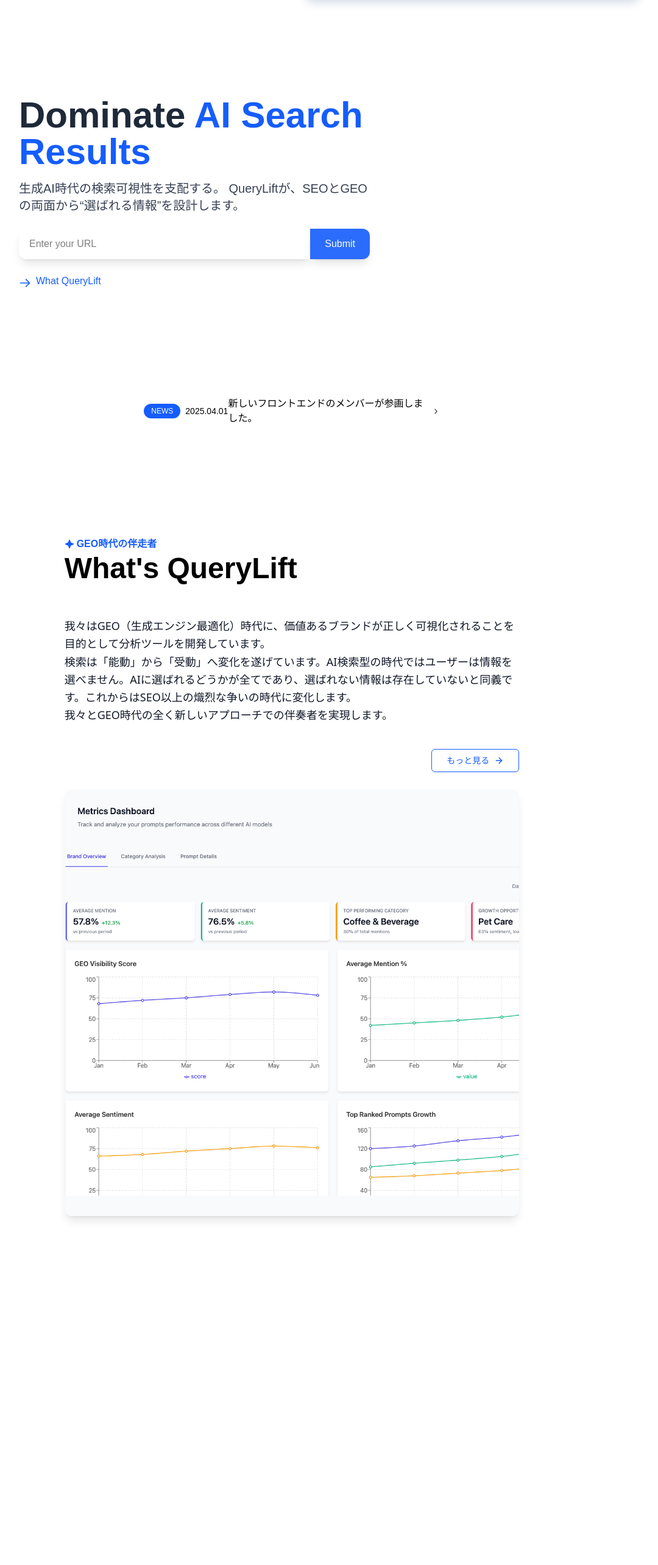
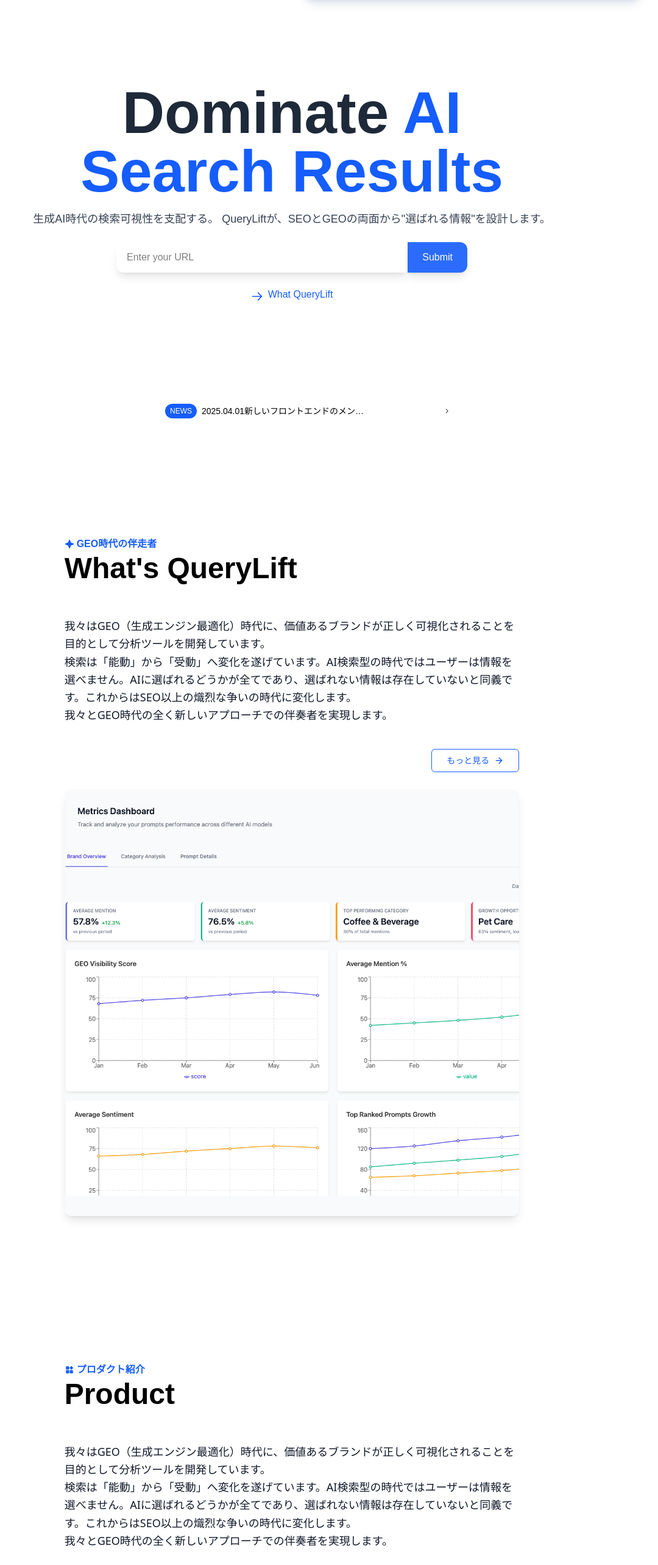
Before and after one commit to kohta9521/QueryLift_HP, a Next.js app: page / in a window 1280 px wide. Shown: the part 80-2646 px from the top of the page at 61% size, without its empty margins (161-1241 px from the left). Before the commit the page ends 2234 px from the top, so only its background shows below. Built offline with nearby package versions, Linux system fonts and the light colour scheme.

Commit message:
add new products section and

```diff
--- a/src/app/components/layouts/About/About.tsx
+++ b/src/app/components/layouts/About/About.tsx
@@ -5,18 +5,21 @@
 
 // components
 import SecTitle from "../../ui/text/SecTitle";
+import ViewMoreButton from "../../ui/button/ViewMoreButton";
 
 // icon
 import { PiStarFourFill } from "react-icons/pi";
 
 // next
 import Image from "next/image";
-import ViewMoreButton from "../../ui/button/ViewMoreButton";
 
 export default function About() {
   useAOS();
   return (
-    <section id="about" className="w-11/12 mx-auto py-30 md:py-40 md:w-7/12">
+    <section
+      id="about"
+      className="w-11/12 mx-auto pt-30 pb-16 md:pt-40 md:pb-20 md:w-7/12"
+    >
       <SecTitle
         id="about"
         icon={
--- a/src/app/components/layouts/Header/Header.tsx
+++ b/src/app/components/layouts/Header/Header.tsx
@@ -26,7 +26,9 @@
     <header className="fixed top-4 left-0 right-0 flex justify-center items-center w-full z-10">
       <div className="w-11/12 h-[60px] bg-white/20 backdrop-blur-md rounded-lg flex items-center justify-between px-4 md:px-6">
         {/* logo */}
-        <div className="font-semibold text-xl">QueryLift</div>
+        <div className="font-semibold text-xl">
+          <p className="text-white">QueryLift</p>
+        </div>
 
         {/* デスクトップナビゲーション - lg以上で表示 */}
         <nav className="hidden lg:block">
--- a/src/app/components/layouts/Hero/Hero.tsx
+++ b/src/app/components/layouts/Hero/Hero.tsx
@@ -25,7 +25,7 @@
       {/* コンテンツ部分 */}
       <Contents />
       {/* ニュース部分 */}
-      <div className="hidden md:block">
+      <div className="">
         <NewsCard
           id="hero-news-1"
           link="/news"
--- a/src/app/components/layouts/Product/Products.tsx
+++ b/src/app/components/layouts/Product/Products.tsx
@@ -0,0 +1,36 @@
+"use client";
+
+// hooks
+import useAOS from "@/hooks/useAOS";
+
+// components
+import SecTitle from "../../ui/text/SecTitle";
+
+// icon
+import { AiFillProduct } from "react-icons/ai";
+
+// next
+// import Image from "next/image";
+
+const Products = () => {
+  useAOS();
+  return (
+    <section id="products" className="w-11/12 mx-auto py-30 md:py-40 md:w-7/12">
+      <SecTitle
+        id="products"
+        icon={<AiFillProduct />}
+        jatitle="プロダクト紹介"
+        entitle="Product"
+      />
+      <p data-aos="fade-up" className="main-text mb-10">
+        我々はGEO（生成エンジン最適化）時代に、価値あるブランドが正しく可視化されることを目的として分析ツールを開発しています。
+        <br />
+        検索は「能動」から「受動」へ変化を遂げています。AI検索型の時代ではユーザーは情報を選べません。AIに選ばれるどうかが全てであり、選ばれない情報は存在していないと同義です。これからはSEO以上の熾烈な争いの時代に変化します。
+        <br />
+        我々とGEO時代の全く新しいアプローチでの伴奏者を実現します。
+      </p>
+    </section>
+  );
+};
+
+export default Products;
--- a/src/app/page.tsx
+++ b/src/app/page.tsx
@@ -3,6 +3,7 @@
 import Spline from "@splinetool/react-spline/next";
 import Hero from "./components/layouts/Hero/Hero";
 import About from "./components/layouts/About/About";
+import Products from "./components/layouts/Product/Products";
 
 export default function Home() {
   return (
@@ -27,6 +28,7 @@
         <HeaderNew />
         <Hero />
         <About />
+        <Products />
       </div>
     </div>
   );
--- a/src/components/layouts/Hero/Contents.tsx
+++ b/src/components/layouts/Hero/Contents.tsx
@@ -32,21 +32,24 @@
   return (
     <div
       data-aos="fade-up"
-      className="absolute inset-0 flex md:items-center  pointer-events-none"
+      className="absolute inset-0 flex items-center justify-start lg:justify-center pointer-events-none"
     >
-      <div className="container mx-auto px-4 lg:px-8 flex md:block">
-        <div className="max-w-xl ml-4 md:ml-16 lg:ml-32 xl:ml-40 md:mt-0 mt-auto mb-12 md:mb-0 pointer-events-auto">
-          <h1 className="text-5xl md:text-5xl lg:text-6xl font-bold text-gray-800 mb-4">
+      <div className="container mx-auto px-4 lg:px-8">
+        <div className="max-w-4xl ml-4 lg:mx-auto mb-12 lg:mb-0 pointer-events-auto text-center">
+          <h1 className="text-4xl md:text-5xl lg:text-8xl font-bold text-gray-800 mb-4">
             Dominate <span className="text-blue-600">AI Search Results</span>
           </h1>
 
-          <p className="text-lg md:text-xl text-gray-700 mb-6">
+          <p className="text-medium md:text-lg text-gray-700 mb-6">
             生成AI時代の検索可視性を支配する。
-            QueryLiftが、SEOとGEOの両面から“選ばれる情報”を設計します。
+            QueryLiftが、SEOとGEOの両面から&quot;選ばれる情報&quot;を設計します。
           </p>
 
           {/* SEOチェッカー */}
-          <form onSubmit={handleSubmit} className="mb-6">
+          <form
+            onSubmit={handleSubmit}
+            className="mb-6 max-w-xl mx-auto text-left md:text-center"
+          >
             <div className="flex flex-row">
               <div className="relative flex-grow">
                 <input
--- a/src/components/layouts/Hero/NewsCard.tsx
+++ b/src/components/layouts/Hero/NewsCard.tsx
@@ -16,26 +16,31 @@
 
 const NewsCard = ({ id, link, tag, date, text }: NewsCardProps) => {
   return (
-    <div className="absolute bottom-4 left-0 right-0 flex justify-center items-center w-full z-10">
+    <div className="absolute bottom-4 left-0 right-0 flex justify-center items-center w-full z-10 px-4">
       <Link
         key={id}
         href={link}
-        className="group w-5/12 h-[60px] bg-white/40 backdrop-blur-md rounded-lg flex items-center justify-between px-4 md:px-6"
+        className="group w-full max-w-md h-auto min-h-[50px] sm:min-h-[60px] bg-white/40 backdrop-blur-md rounded-lg flex flex-col sm:flex-row items-start sm:items-center justify-between p-2 sm:p-3 sm:px-4 sm:py-3 gap-1 sm:gap-0"
       >
-        <div className="flex items-center">
-          <p className="block px-3 mr-2 py-1 bg-blue-600 text-white text-xs rounded-full">
+        <div className="flex items-center w-full sm:w-auto">
+          <p className="block px-1.5 py-0.5 sm:px-2 sm:py-1 bg-blue-600 text-white text-xs rounded-full whitespace-nowrap">
             {tag}
           </p>
-          <p className="text-sm">{date}</p>
+          <p className="text-xs sm:text-sm ml-1.5 sm:ml-2 whitespace-nowrap">
+            {date}
+          </p>
         </div>
-        <p className="">{text}</p>
+        <div className="flex items-center justify-between w-full sm:w-auto">
+          <p className="text-xs sm:text-sm truncate max-w-[calc(100%-20px)] sm:max-w-[60%]">
+            {text}
+          </p>
           <svg
-          width="15"
-          height="15"
+            width="12"
+            height="12"
             viewBox="0 0 15 15"
             fill="none"
             xmlns="http://www.w3.org/2000/svg"
-          className="group-hover:translate-x-1 transition-transform duration-300"
+            className="group-hover:translate-x-1 transition-transform duration-300 ml-1 flex-shrink-0"
           >
             <path
               d="M6.1584 3.13508C6.35985 2.94621 6.67627 2.95642 6.86514 3.15788L10.6151 7.15788C10.7954 7.3502 10.7954 7.64949 10.6151 7.84182L6.86514 11.8418C6.67627 12.0433 6.35985 12.0535 6.1584 11.8646C5.95694 11.6757 5.94673 11.3593 6.1356 11.1579L9.565 7.49985L6.1356 3.84182C5.94673 3.64036 5.95694 3.32394 6.1584 3.13508Z"
@@ -44,6 +49,7 @@
               clip-rule="evenodd"
             ></path>
           </svg>
+        </div>
       </Link>
     </div>
   );
```
Lines whose indentation alone changed are shown as unchanged.
